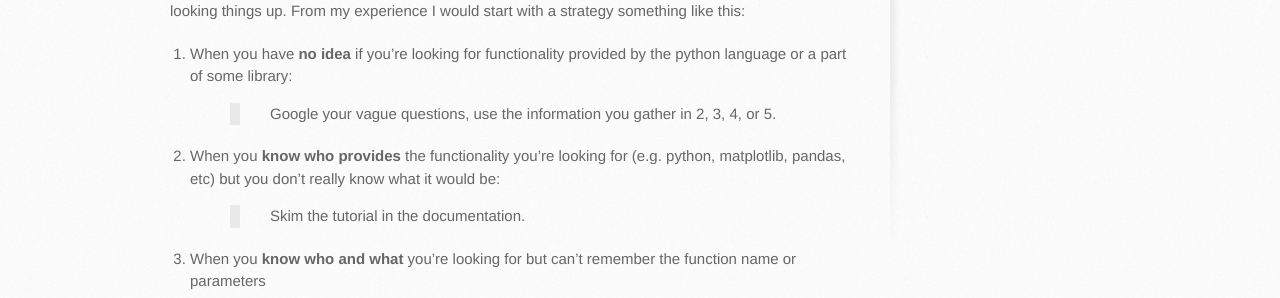
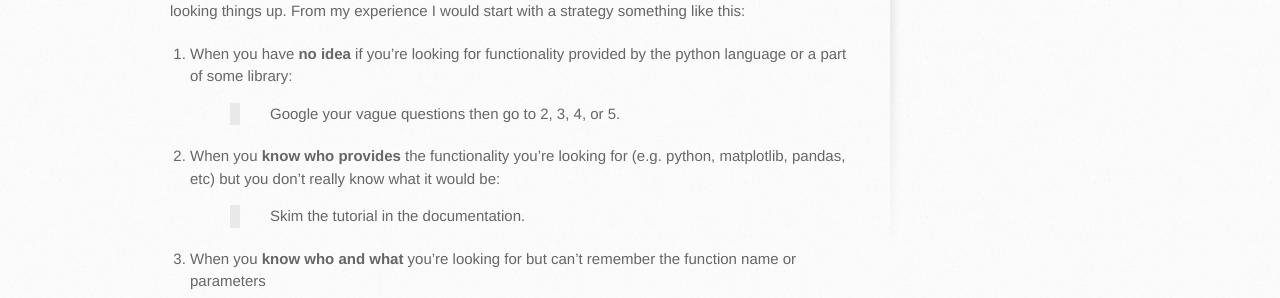
Before and after one commit to philstutorials/philstutorials.github.io, a Jekyll site: the page built from DATA601.md, in a window 1280 px wide. Shown: the part 497-795 px from the top of the page. Built offline with Jekyll 4.4.1, drawn with Linux system fonts in a browser that asks for light colours; our own code applies the rules of GitHub Pages for plain Markdown files.

Commit message:
Update DATA601.md

```diff
--- a/DATA601.md
+++ b/DATA601.md
@@ -11,7 +11,7 @@ Drop-in help: Friday: 5:00pm-7:00pm (ICT 517)
 When you're writing your own code in a jupyter notebook it's useful to develop your own heuristic for looking things up. From my experience I would start with a strategy something like this:
 
 1. When you have **no idea** if you're looking for functionality provided by the python language or a part of some library:
- > Google your vague questions, use the information you gather in 2, 3, 4, or 5.
+ > Google your vague questions then go to 2, 3, 4, or 5.
 
 2. When you **know who provides** the functionality you're looking for (e.g.  python, matplotlib, pandas, etc) but you don't really know what it would be:
  > Skim the tutorial in the documentation.
```
